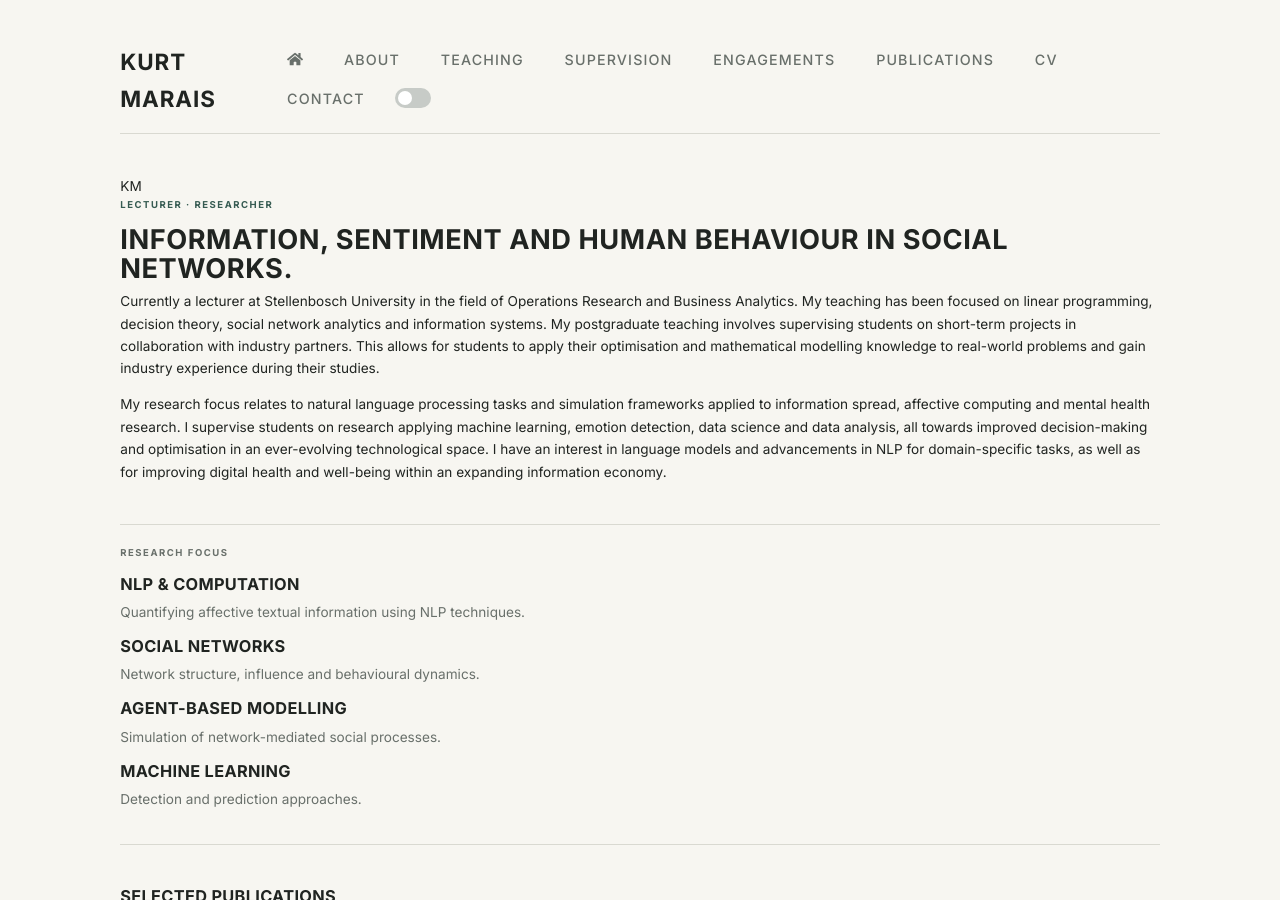
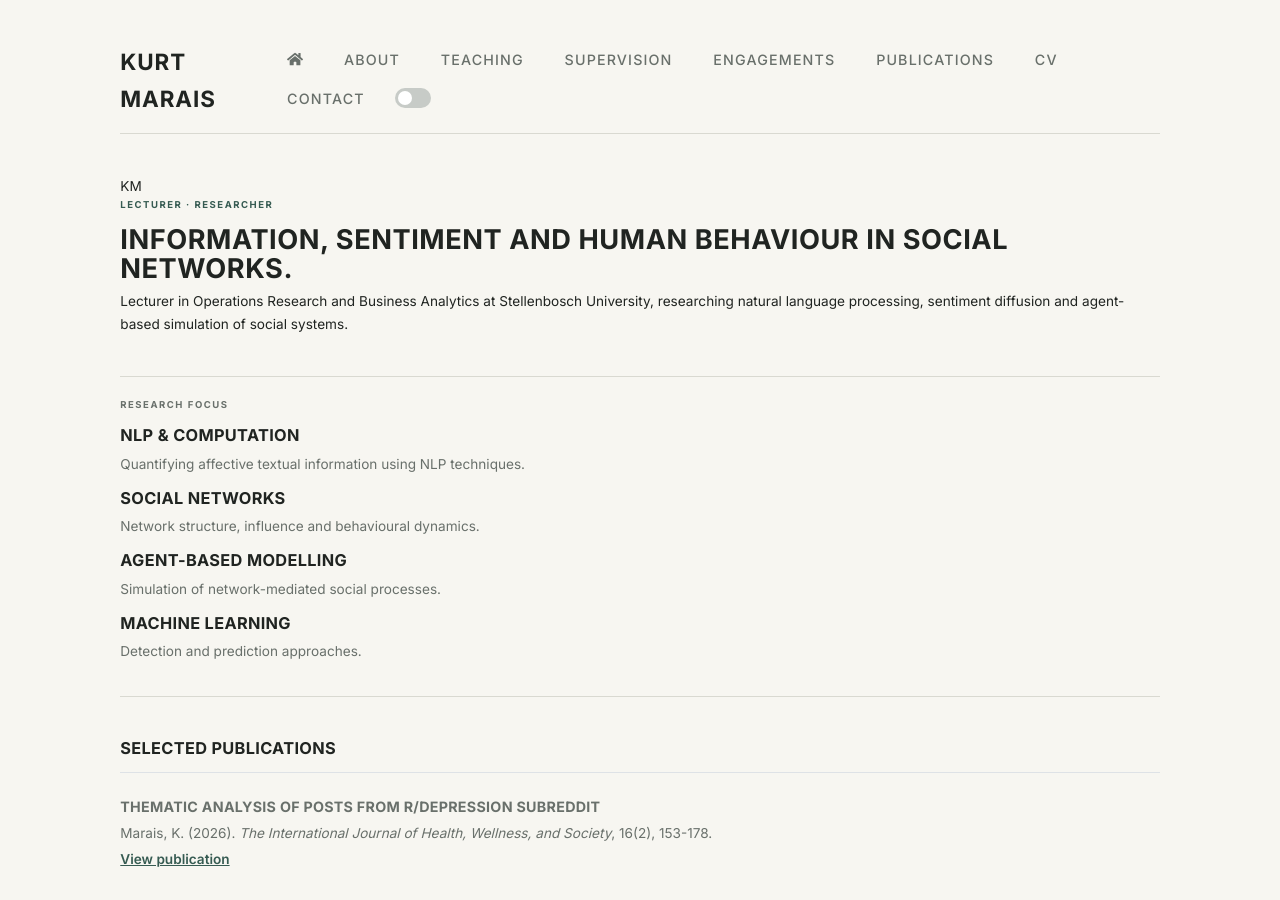
Before and after one commit to kurtmarais/kurtmarais.github.io, a Jekyll site: the page built from index.md, in a window 1280 px wide and 900 px high. Built offline with Jekyll 4.4.1, drawn with Linux system fonts in a browser that asks for light colours.

Commit message:
Add files via upload

```diff
--- a/index.md
+++ b/index.md
@@ -3,8 +3,4 @@ layout: home
 title: "Home"
 ---
 
-Currently a lecturer at Stellenbosch University in the field of Operations Research and Business Analytics. My teaching has been focused on linear programming, decision theory, social network analytics and information systems. My postgraduate teaching involves supervising students on short-term projects in collaboration with industry partners. This allows for students to apply their optimisation and mathematical modelling knowledge to real-world problems and gain industry experience during their studies.
-
-My research focus relates to natural language processing tasks and simulation frameworks applied to information spread, affective computing and mental health research. I supervise students on research applying machine learning, emotion detection, data science and data analysis, all towards improved decision-making and optimisation in an ever-evolving technological space. I have an interest in language models and advancements in NLP for domain-specific tasks, as well as for improving digital health and well-being within an expanding information economy.
-
-<!-- [Research programme]({{ '/research/' | relative_url }}) · [Curriculum vitae]({{ '/cv/' | relative_url }}) -->
+Lecturer in Operations Research and Business Analytics at Stellenbosch University, researching natural language processing, sentiment diffusion and agent-based simulation of social systems.
```
